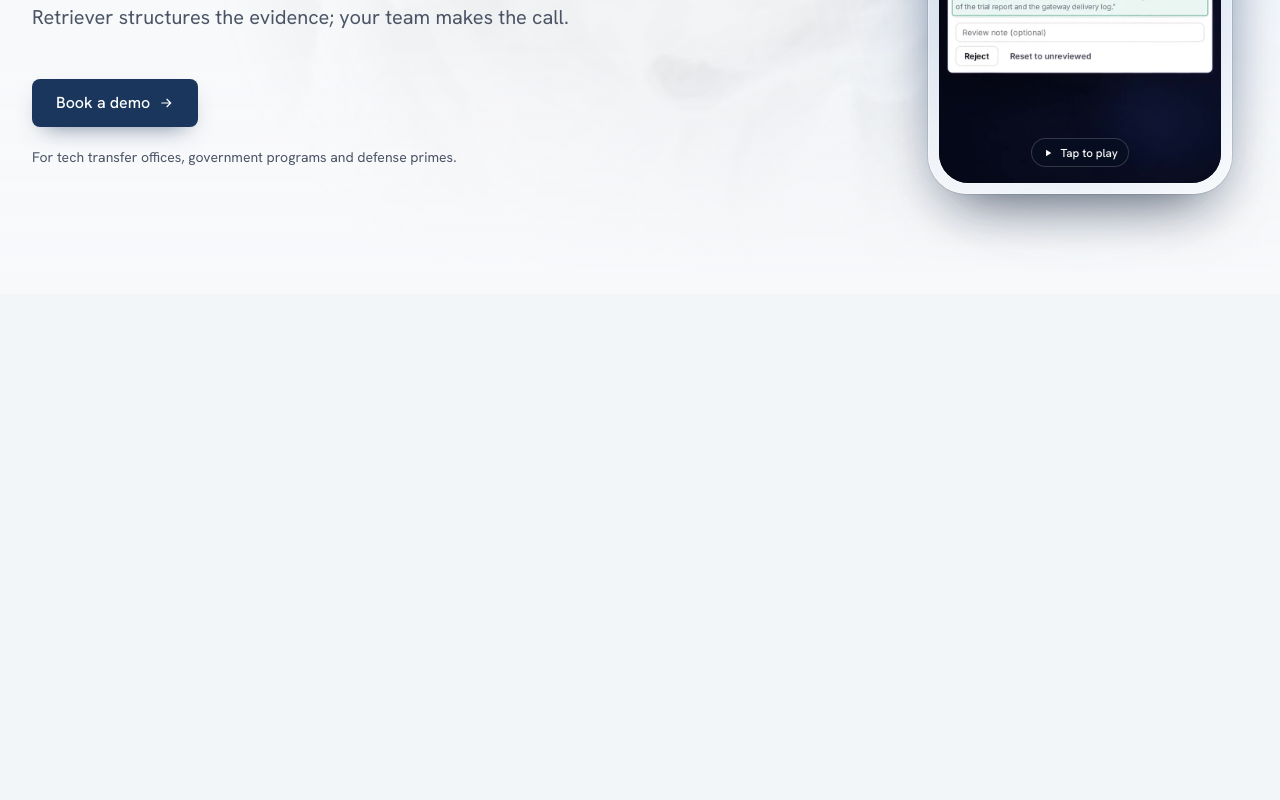
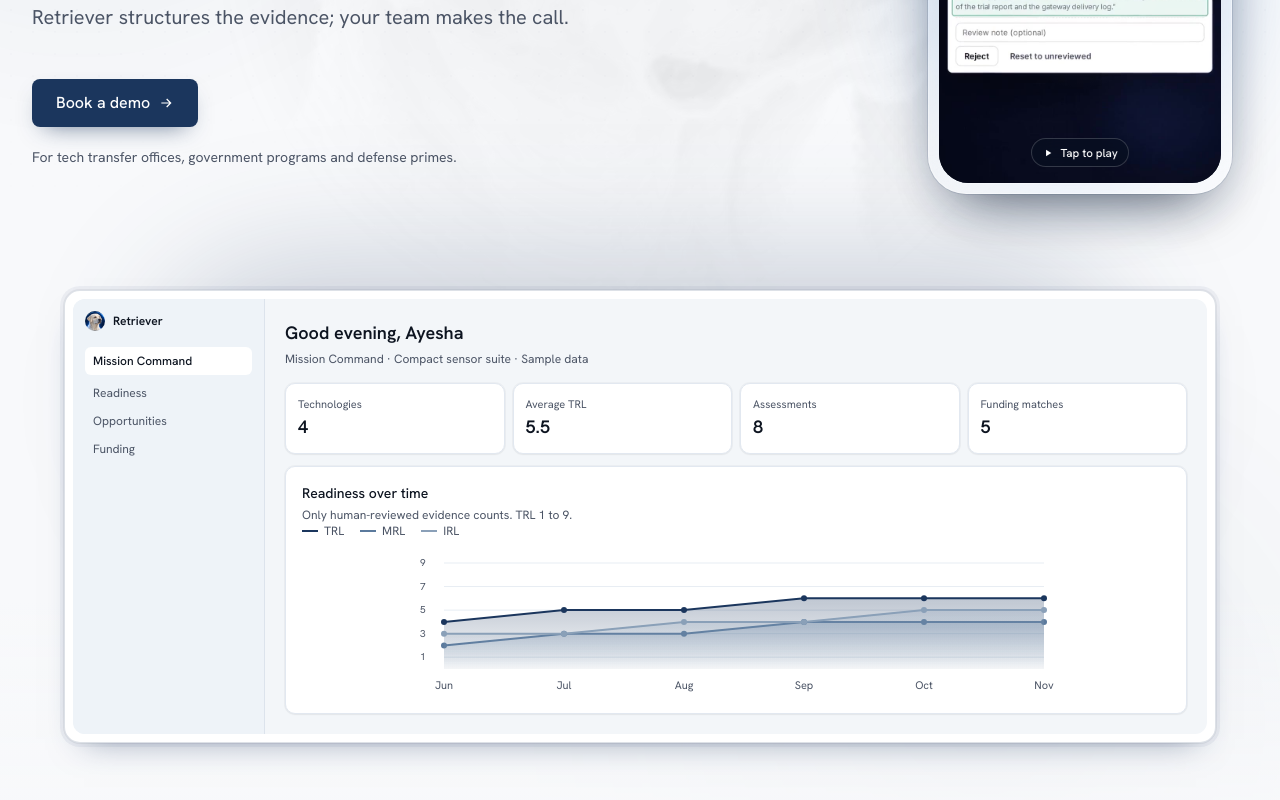
Before and after one commit to AbdulMoeez6/retriever-site, a React (Vite) app in the folder client/: page / in a window 1280 px wide. Shown: the part 506-1306 px from the top of the page. Before the commit the page ends 800 px from the top, so only its background shows below. Built offline with nearby package versions, Linux system fonts and the light colour scheme.

Commit message:
feat(landing): add dashboard preview below the hero

```diff
--- a/client/src/pages/Landing.jsx
+++ b/client/src/pages/Landing.jsx
@@ -1,10 +1,20 @@
 import { Link } from "react-router-dom";
 import Navbar from "../components/Navbar.jsx";
 import GlassVideo from "../components/GlassVideo.jsx";
+import KpiCard from "../components/KpiCard.jsx";
+import { HistoryChart } from "../components/Charts.jsx";
 import Icon from "../components/Icon.jsx";
+import { Mark } from "../components/ui.jsx";
+import { useApp } from "../lib/store.jsx";
+import { useGreeting } from "../lib/format.js";
 import { ASSETS } from "../lib/assets.js";
 
 export default function Landing() {
+  const { currentTech, kpis, profile } = useApp();
+  const t = currentTech();
+  const k = kpis();
+  const greet = useGreeting();
+
   return (
     <div className="hero-editorial min-h-screen text-ink dark:text-slate-100">
       <Navbar />
@@ -32,6 +42,39 @@ export default function Landing() {
                   label="Readiness walkthrough" className="w-[min(19rem,76vw)]" maxTilt={7} revealAfter={600} />
               </div>
             </div>
+
+            {/* Dashboard preview */}
+            <Link to="/signin" className="relative mx-auto mt-24 block w-full max-w-6xl text-left" aria-label="Open the Retriever dashboard preview">
+              <div aria-hidden="true" className="absolute -top-8 left-1/2 -z-10 h-40 w-[85%] -translate-x-1/2 rounded-full bg-navy/20 blur-3xl lg:h-72" />
+              <div className="relative overflow-hidden rounded-2xl border border-navy/15 bg-white p-2 shadow-raised ring-4 ring-navy/5 dark:border-slate-700 dark:bg-[#161C27]">
+                <div className="overflow-hidden rounded-xl bg-page dark:bg-[#0C1017]">
+                  <div className="flex min-h-[22rem]">
+                    <aside className="hidden w-48 shrink-0 border-r border-line bg-soft p-3 text-xs dark:border-slate-800 dark:bg-[#121722] sm:block">
+                      <div className="mb-4 flex items-center gap-2 font-semibold"><Mark size={20} /> Retriever</div>
+                      <div className="rounded-md bg-white px-2 py-1.5 font-medium dark:bg-white/10">Mission Command</div>
+                      <div className="mt-1 px-2 py-1.5 text-muted dark:text-slate-400">Readiness</div>
+                      <div className="px-2 py-1.5 text-muted dark:text-slate-400">Opportunities</div>
+                      <div className="px-2 py-1.5 text-muted dark:text-slate-400">Funding</div>
+                    </aside>
+                    <div className="flex-1 p-5">
+                      <div className="text-lg font-semibold">{greet}, {profile.name.split(" ")[0]}</div>
+                      <div className="mt-1 text-xs text-muted dark:text-slate-400">Mission Command · {t.name} · Sample data</div>
+                      <div className="mt-4 grid grid-cols-2 gap-2 sm:grid-cols-4">
+                        <KpiCard compact label="Technologies" value={k.techs} />
+                        <KpiCard compact label="Average TRL" value={k.avgTrl} />
+                        <KpiCard compact label="Assessments" value={k.assessments} />
+                        <KpiCard compact label="Funding matches" value={k.funding} />
+                      </div>
+                      <div className="card mt-3 p-4">
+                        <div className="text-sm font-medium">Readiness over time</div>
+                        <div className="mt-1 text-xs text-muted dark:text-slate-400">Only human-reviewed evidence counts. TRL 1 to 9.</div>
+                        <HistoryChart techId={t.id} area height={150} />
+                      </div>
+                    </div>
+                  </div>
+                </div>
+              </div>
+            </Link>
           </div>
         </section>
       </main>
```
